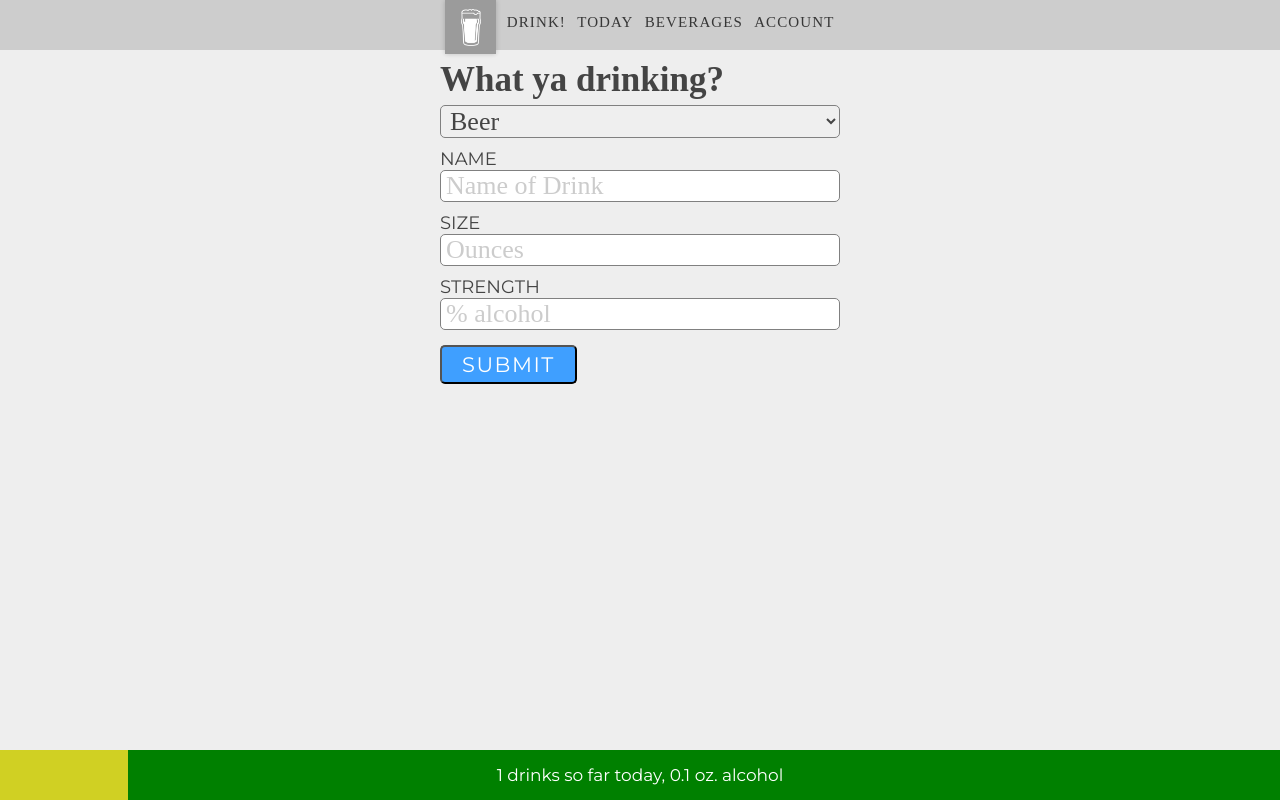
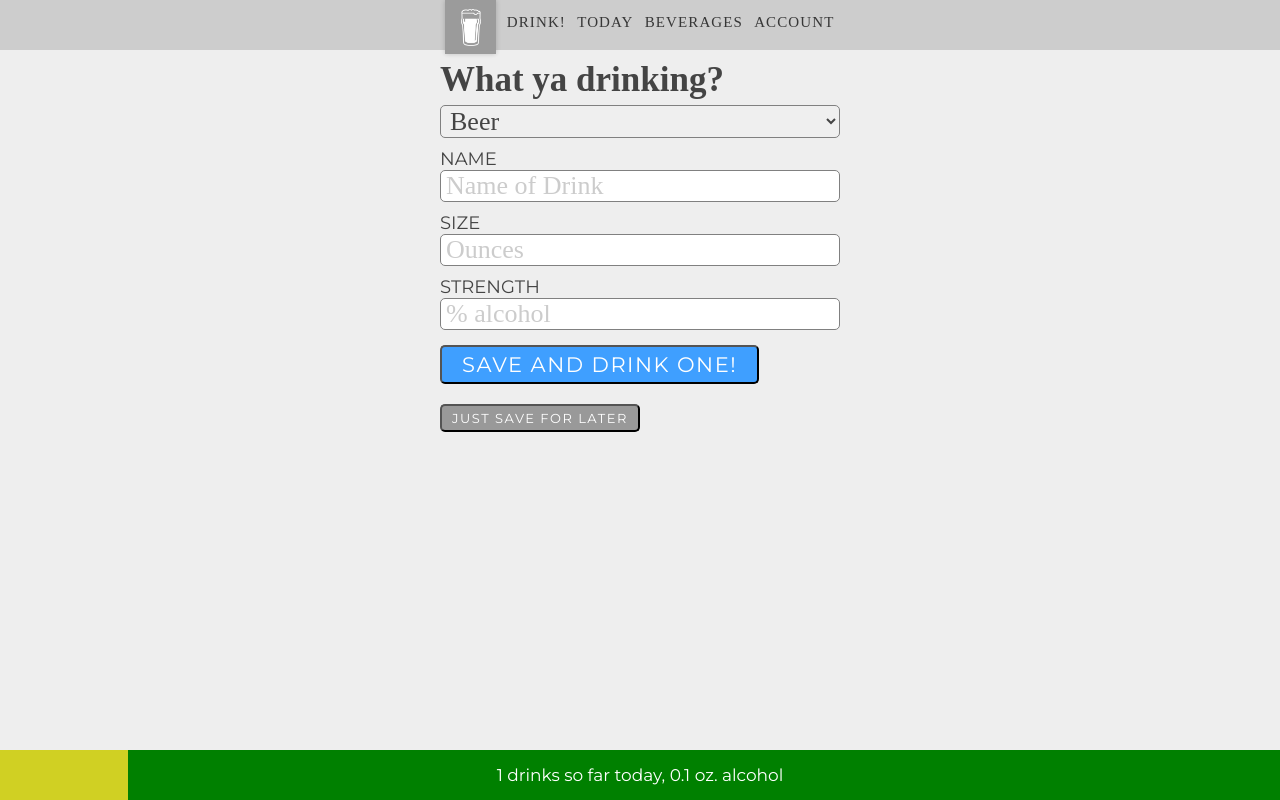
Before and after one commit to aleshh/mudsling, a Laravel app: page /beverages/create in a window 1280 px wide. Run offline with Laravel 8, Linux system fonts and the light colour scheme; a user stored in the database is signed in; tables that the repository leaves empty hold one stand-in row (values such as "Sample post"); some web fonts are replaced.

Commit message:
beverage form allows drinking while adding a new drink

```diff
--- a/app/Http/Controllers/BeveragesController.php
+++ b/app/Http/Controllers/BeveragesController.php
@@ -5,6 +5,7 @@ namespace App\Http\Controllers;
 use Illuminate\Http\Request;
 use Illuminate\Support\Facades\Auth;
 use App\Beverage;
+use App\Serving;
 
 class BeveragesController extends Controller
 {
@@ -53,11 +54,27 @@ class BeveragesController extends Controller
             'strength' => 'required|numeric'
         ]);
 
-        $request['user_id'] = Auth::id();
+        // $request['user_id'] = Auth::id();
 
-        Beverage::create(
-            request(['user_id', 'name', 'category', 'size', 'strength'])
-        );
+        // Beverage::create(
+        //     request(['user_id', 'name', 'category', 'size', 'strength'])
+        // );
+
+        $beverage = new Beverage;
+
+        $beverage->user_id = Auth::id();
+        $beverage->name = $request['name'];
+        $beverage->category = $request['category'];
+        $beverage->size = $request['size'];
+        $beverage->strength = $request['strength'];
+        $beverage->save();
+
+        if ($request['action'] == 'saveAndDrink') {
+            Serving::create([
+                'user_id'     => $beverage->user_id,
+                'beverage_id' => $beverage->id
+            ]);
+        }
 
         return redirect('/');
     }
--- a/public/css/styles.css
+++ b/public/css/styles.css
@@ -211,7 +211,6 @@ ul {
   color: #ccc;
 }
 
-.input-form button,
 .btn,
 .submit-button,
 .small-button {
@@ -234,12 +233,14 @@ ul {
   background-color: #999;
 }
 
-.small-button {
+.small-button,
+.btn-small {
   padding: 4px 10px;
   font-size: 13px;
 }
 
-.delete-button {
+.delete-button,
+.btn-warning {
   background-color: red;
 }
 
--- a/resources/views/beverages/form.blade.php
+++ b/resources/views/beverages/form.blade.php
@@ -57,7 +57,13 @@
       @endphp" type="text" name="strength" id="strength" placeholder="% alcohol">
   </div>
 
-  <button type="submit" class="submit-button">Submit</button>
+@if($beverage->id)
+  <button type="submit" class="btn">Save</button>
+@else
+  <button type="submit" name="action" value="saveAndDrink" class="btn">Save and Drink one!</button>
+  <button type="submit" name="action" value="saveDontDrink" class="btn btn-small btn-secondary">Just save for later</button>
+@endif
+
 </form>
 
 @include('partials.errors')
```
